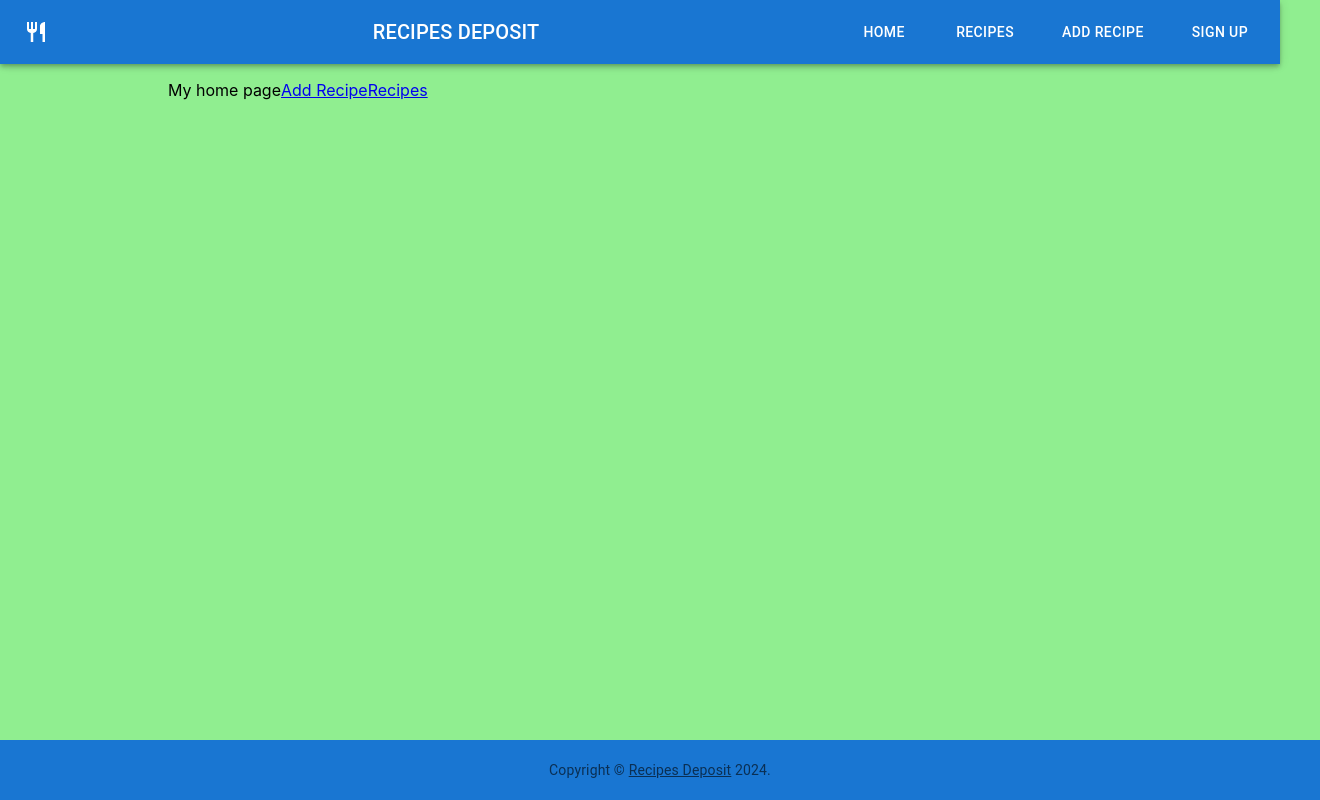
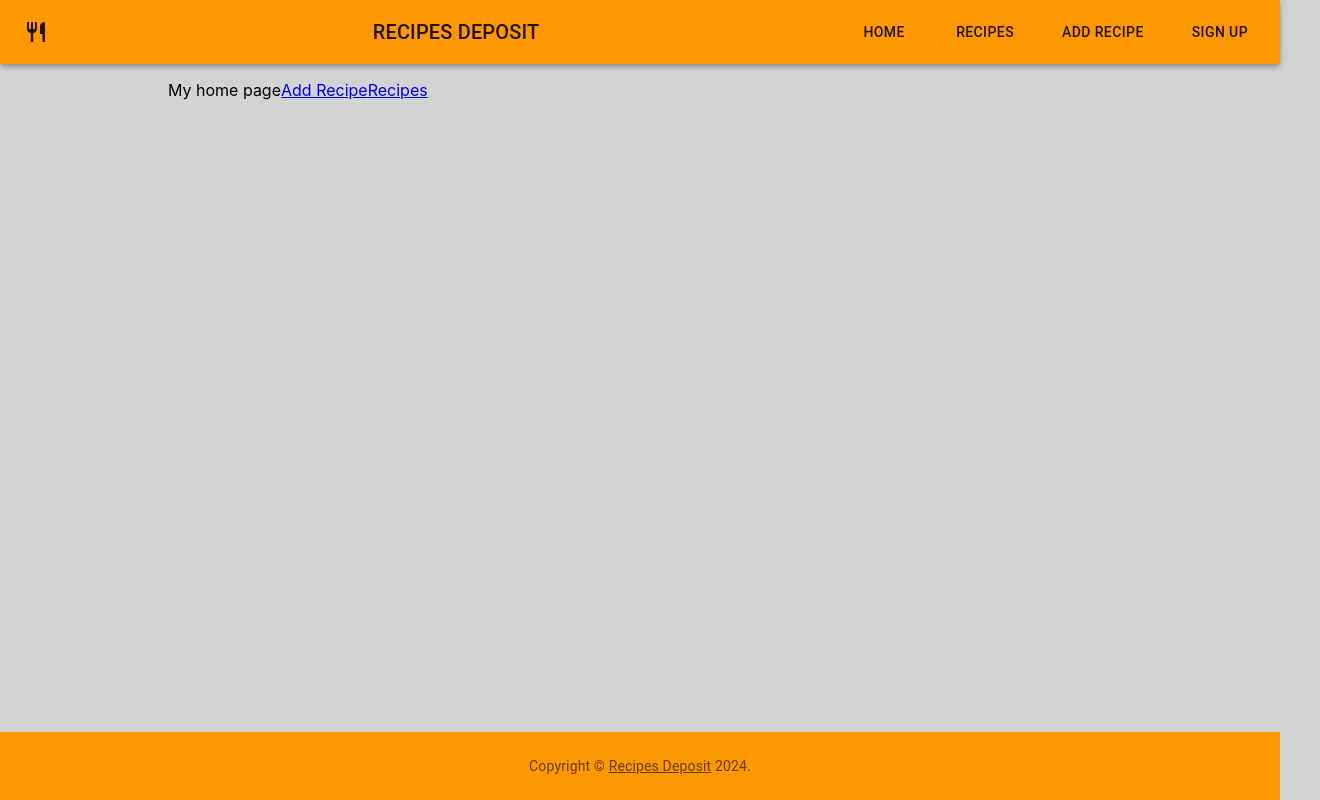
Before and after one commit to kenshinkimura/recipes-deposit, a React (Vite) app: page / in a window 1280 px wide. Shown: the whole page, 1320 px wide, since content can reach past the window. Built offline with nearby package versions, Linux system fonts and the light colour scheme.

Commit message:
commit 0011: set husky, theme set and used

```diff
--- a/package.json
+++ b/package.json
@@ -7,6 +7,7 @@
     "dev": "vite",
     "build": "tsc && vite build",
     "lint": "eslint . --ext ts,tsx,.ts,.js,.jsx,.tsx",
+    "lint:fix": "eslint --fix .",
     "preview": "vite preview",
     "prepare": "husky install"
   },
@@ -18,7 +19,6 @@
     "@mui/x-date-pickers": "^6.19.5",
     "@reduxjs/toolkit": "^2.2.1",
     "dayjs": "^1.11.10",
-    "husky": "^9.0.11",
     "react": "^18.2.0",
     "react-dom": "^18.2.0",
     "react-redux": "^9.1.0",
--- a/src/App.css
+++ b/src/App.css
@@ -1,5 +1,6 @@
 html {
-    height: 100vh;
+    height:100vh;
+    width: 100vw;
 }
 
 body {
@@ -9,11 +10,13 @@ body {
     -webkit-font-smoothing: antialiased;
     -moz-osx-font-smoothing: grayscale;
     text-align: center;
-    background-color: lightgreen;
+    background-color: lightgrey;
+    margin: 0px;
     min-height: 100vh;
+    /*min-width: 100vw;*/
     display: flex;
     flex-direction: column;
-    margin: 0px;
+
 }
 
 #root {
--- a/src/components/layout/Footer.tsx
+++ b/src/components/layout/Footer.tsx
@@ -3,17 +3,21 @@ import { Typography, Box, Link } from '@mui/material';
 export const Footer = (): JSX.Element => {
     return (
         <Box
+            color="primary.main"
             alignItems="center"
+            margine-left="-8px"
             sx={{
                 bgcolor: 'primary.main',
-                // position: 'relative',
-                // left: 0,
-                // bottom: 0,
+                position: 'relative',
+                left: 0,
+                bottom: 0,
                 width: '100%',
-                // height: '100px',
-                padding: '20px',
+                padding: '0px',
                 mt: 'auto',
             }}
+        >
+            <Box
+                margin={3}
             >
                 <Typography
                     variant="body2"
@@ -32,6 +36,7 @@ export const Footer = (): JSX.Element => {
                     {'.'}
                 </Typography>
             </Box>
+        </Box>
 
     );
 };
--- a/src/components/layout/Header.tsx
+++ b/src/components/layout/Header.tsx
@@ -11,9 +11,11 @@ import { Link } from 'react-router-dom';
 export const Header = (): JSX.Element => {
     return (
 
-        <AppBar >
+        <AppBar
+            color="secondary"
+
+        >
             <Toolbar>
-
                 <IconButton
                     size="large"
                     edge="start"
--- a/src/components/pages/Root.tsx
+++ b/src/components/pages/Root.tsx
@@ -1,17 +1,34 @@
-import { Container, ThemeProvider, createTheme } from '@mui/material';
+import { Container, ThemeProvider, createTheme, colors } from '@mui/material';
 import { Outlet } from 'react-router-dom';
 
 import { Footer } from '@/components/layout/Footer.tsx';
 import { Header } from '@/components/layout/Header.tsx';
 import classes from '@/components/pages/Root.module.css';
 
-const defaultTheme = createTheme();
+const theme = createTheme({
+    status: {
+        danger: '#e53e3e',
+    },
+    palette: {
+        secondary: {
+            main: colors.orange[500],
+        },
+        primary: {
+            main: colors.orange[500],
+
+        },
+        neutral: {
+            main: colors.grey[500],
+            darker: colors.grey[700],
+        },
+    },
+});
 
 export const RootLayout: React.FC = () => {
     return (
 
         <ThemeProvider
-            theme={defaultTheme}
+            theme={theme}
         >
             <Header/>
             <Container
```
Also changed, not shown: src/theme.d.ts (added, +31 -0 lines), 2 other files (tests, documents, lock files or other folders). Lines whose indentation alone changed are shown as unchanged.
